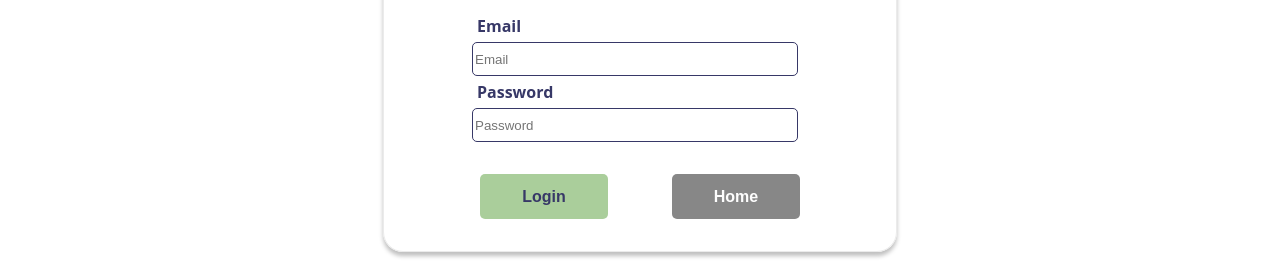
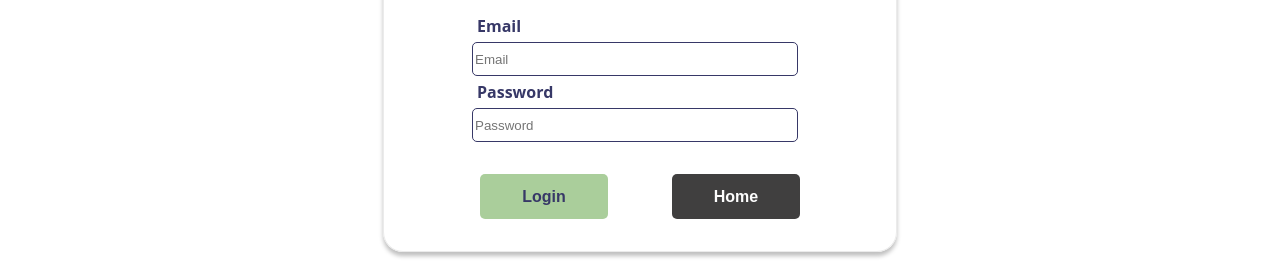
Before and after one commit to BaSP-m2023/baru-megarocket-app, a React app: page /login in a window 1280 px wide. Shown: the part 470-739 px from the top of the page. Built offline with nearby package versions, Linux system fonts and the light colour scheme.

Commit message:
MR-118: Changed cancel button's background for better contrast

```diff
--- a/src/Components/Shared/Button/button.module.css
+++ b/src/Components/Shared/Button/button.module.css
@@ -22,7 +22,7 @@
 }
 .cancelButton {
   color: #fdfdfd;
-  background-color: #878787;
+  background-color: #403F3F;
 }
 .icon {
   width: 1rem;
```
